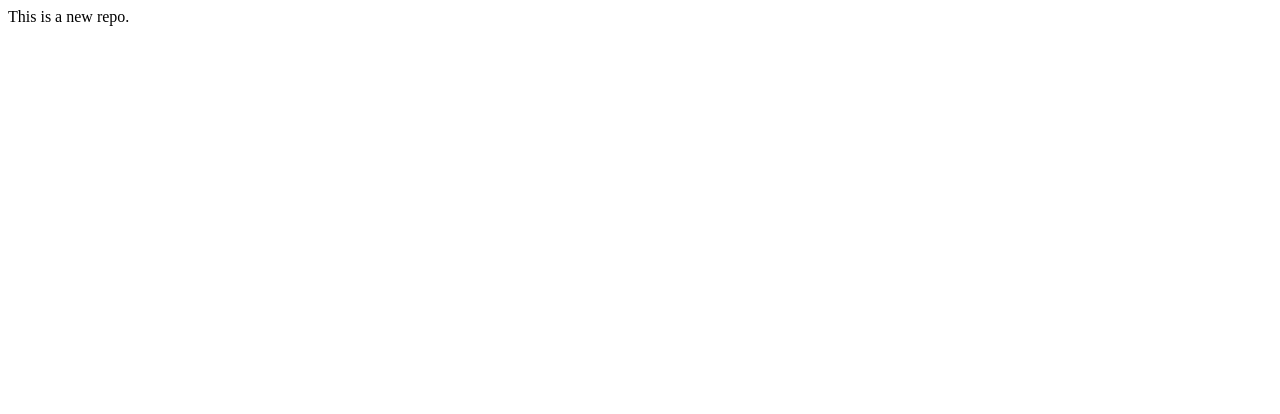
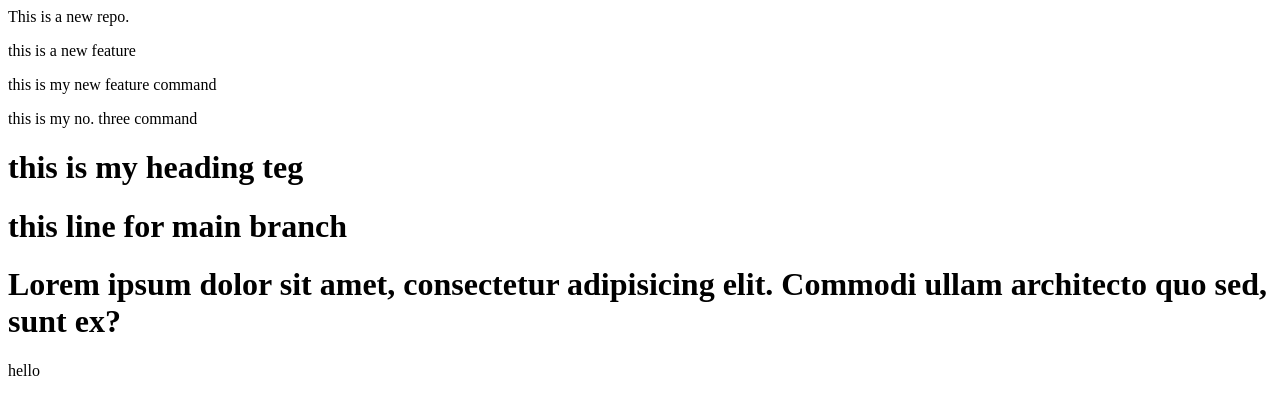
Before and after one commit to hey-sakila/LocalRepo, a plain HTML site: page index.html in a window 1280 px wide. Drawn offline with Linux system fonts and the light colour scheme.

Commit message:
Add hello

```diff
--- a/index.html
+++ b/index.html
@@ -1 +1,15 @@
 <p>This is a new repo.</p>
+<p>this is a new feature</p>
+<p>this is my new feature command</p>
+<p>
+    this is my no. three command
+</p>
+
+<h1>
+    this is my heading teg
+</h1>
+<h1>
+    this line for  main branch
+</h1>
+<h1>Lorem ipsum dolor sit amet, consectetur adipisicing elit. Commodi ullam architecto quo sed, sunt ex?</h1>
+<p>hello</p>
```
